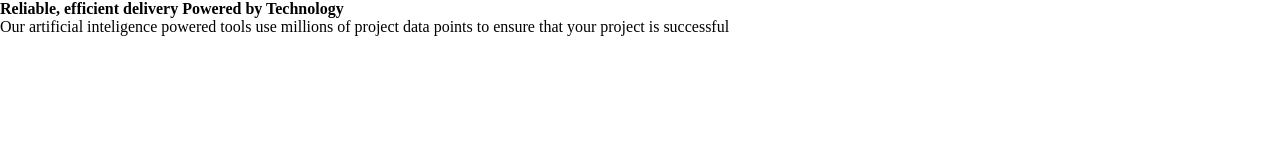
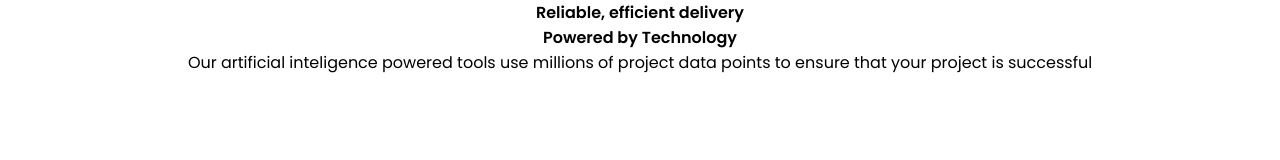
Before and after one commit to matheuzeba/Four-card-feature-section, a plain HTML site: page index.html in a window 1280 px wide. Drawn offline with Linux system fonts and the light colour scheme.

Commit message:
adicinado flex a header e display block a 'b'

```diff
--- a/css/reset.css
+++ b/css/reset.css
@@ -4,6 +4,7 @@
     border: none;
     box-sizing: border-box;
     font-size: 1.6rem;
+    font-family: 'Poppins', sans-serif;
 }
 
 img {
--- a/css/style.css
+++ b/css/style.css
@@ -0,0 +1,14 @@
+
+/* HEADER */
+body header{
+    display: flex;
+    flex-direction: column;
+    align-items: center;
+    justify-content: center;
+    text-align: center;
+}
+
+/* h1 */
+body header h1 b {
+    display: block;
+}
```
Also changed, not shown: index.html (+0 -1 lines).
